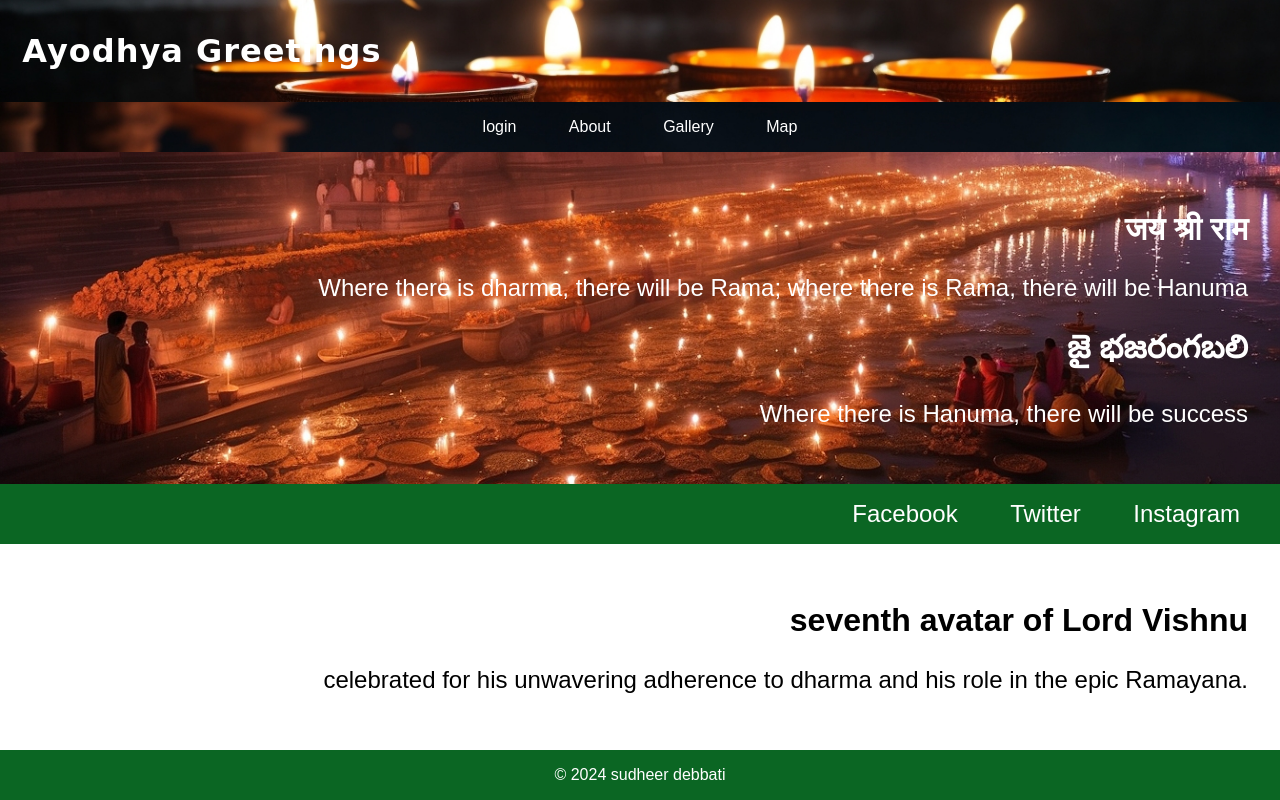
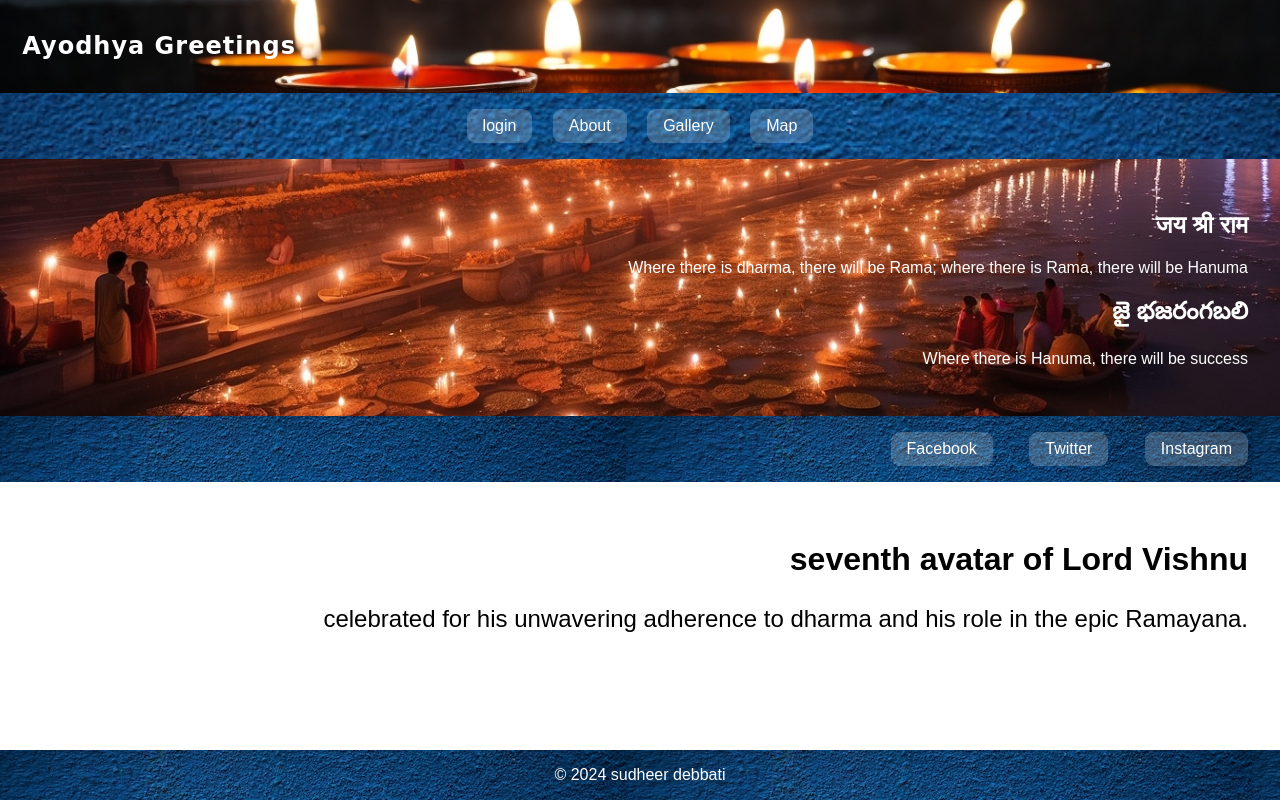
Before and after one commit to Debbatisudheer/ayodhya1, a plain HTML site: page index.html in a window 1280 px wide. Drawn offline with Linux system fonts and the light colour scheme.

Commit message:
Add files via upload

```diff
--- a/index.html
+++ b/index.html
@@ -24,7 +24,7 @@
         header h1 {
             font-family: 'Olive Village Vintage', cursive;
             margin: 0; /* Remove default margin for h1 */
-            font-size: 2em; /* Adjust font size */
+            font-size: 1.5em; /* Adjust font size */
             line-height: 1.2; /* Adjust line height */
             letter-spacing: 1px; /* Adjust letter spacing */
             color: #fff; /* Set text color to transparent to reveal the background image */
@@ -33,18 +33,21 @@
         }
 
         nav {
-            background-image: url('deepam.jpg');
+             padding: 1em;
+            text-align: center;
+            background-image: url('blue.avif'); /* Add your navigation background image URL here */
             background-size: cover;
-            background-color: black;
-            padding: 1em;
-            text-align: center;
+            background-position: center;
         }
 
         nav a {
-            color: #fff;
+            color: white;
             text-decoration: none;
             padding: 0.5em 1em;
             margin: 0 0.5em;
+            background: rgba(255, 255, 255, 0.2); /* Glass effect background */
+            border-radius: 9px; /* Rounded corners */
+            display: inline-block;
         }
 
         .sections-container {
@@ -65,15 +68,15 @@
         }
 
         section h2 {
-            font-size: 2em; /* Adjust the font size of h2 */
+            font-size: 1.5em; /* Adjust the font size of h2 */
         }
 
         section p {
-            font-size: 1.5em; /* Adjust the font size of p */
+            font-size: 1em; /* Adjust the font size of p */
             color: #fff;
         }
         .social-links {
-            background-color: #0B6623; /* Choose a background color for the social links section */
+            background-image: url('blue.avif');
             color: #fff;
             text-align: right;
             padding: 1em;
@@ -83,7 +86,11 @@
             color: white;
             text-decoration: none;
             margin: 0 1em;
-            font-size: 1.5em;
+            font-size: 1em;
+            background: rgba(255, 255, 255, 0.2); /* Glass effect background */
+            border-radius: 9px; /* Rounded corners */
+            display: inline-block;
+            padding: 0.5em 1em;
         }
          .ramayanam-details {
             background-size: cover;
@@ -107,7 +114,7 @@
         }
 
         footer {
-            background-color: #0B6623;
+            background-image: url('blue.avif');
             color: #fff;
             text-align: center;
             padding: 1em;
```
Also changed, not shown: blue.avif (added).
